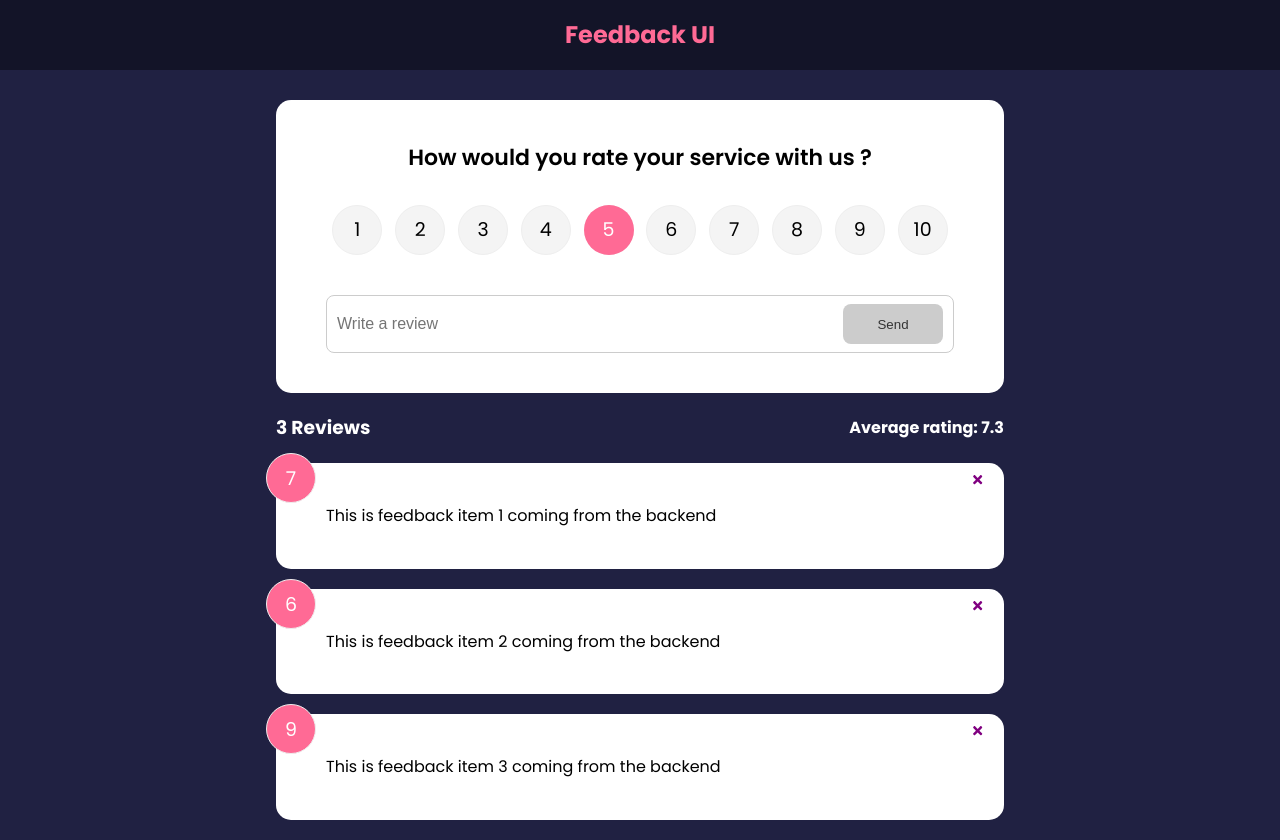
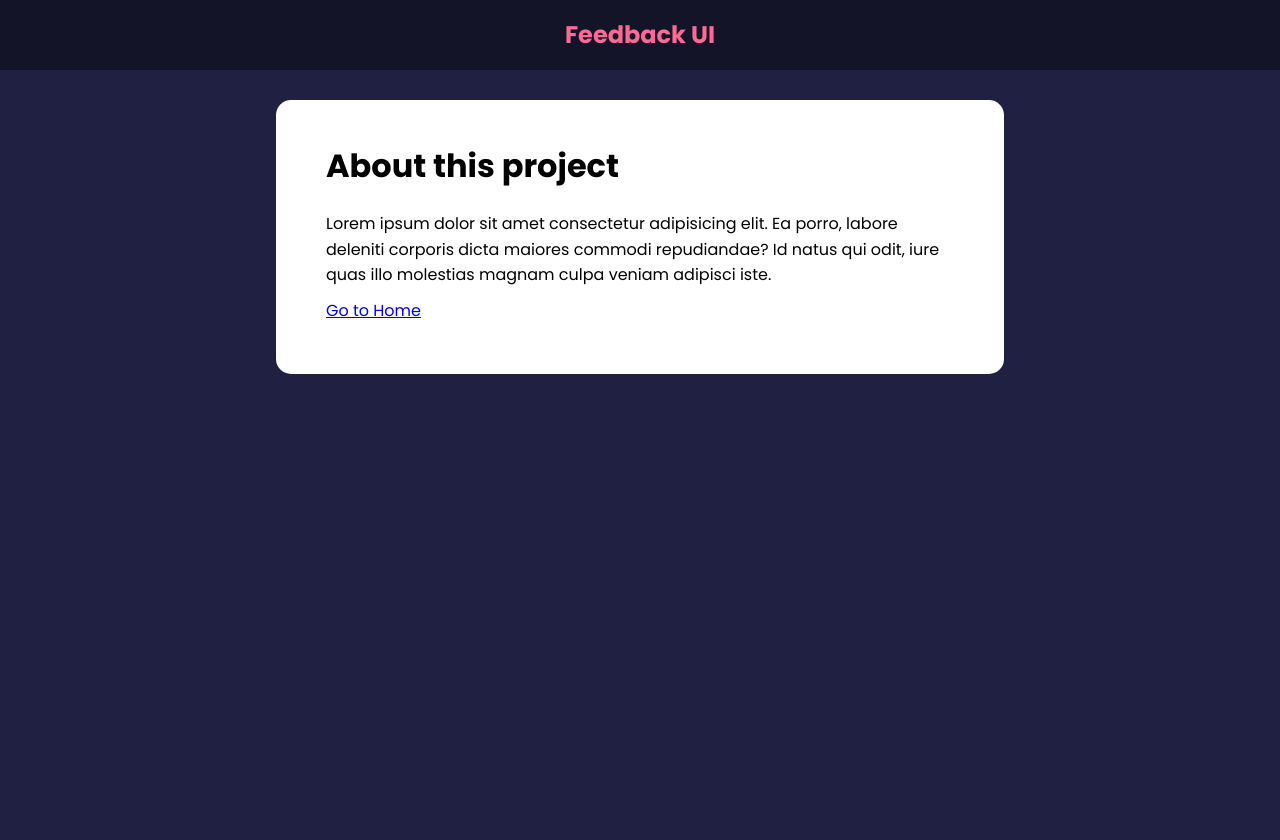
Before and after one commit to TungLungTung/react-brad-feedback-ui, a React (Create React App) app: page /about in a window 1280 px wide. After the commit the page ends 800 px from the top, so only its background shows below. Built offline with nearby package versions, Linux system fonts and the light colour scheme.

Commit message:
update to React-Router-Dom v6 using Routes, Element to render JSX

```diff
--- a/package.json
+++ b/package.json
@@ -10,6 +10,7 @@
     "react": "^17.0.2",
     "react-dom": "^17.0.2",
     "react-icons": "^4.3.1",
+    "react-router-dom": "^6.3.0",
     "react-scripts": "5.0.0",
     "uuid": "^8.3.2",
     "web-vitals": "^2.1.4"
--- a/src/App.js
+++ b/src/App.js
@@ -1,10 +1,16 @@
 import { v4 as uuidv4 } from 'uuid';
+
+/// React router v5
+import { BrowserRouter as Router, Route, Routes } from 'react-router-dom';
+
 import { useState } from 'react';
 import Header from './components/Header';
 import FeedbackList from './components/FeedbackList';
 import FeedbackData from './data/FeedbackData';
 import FeedbackStats from './components/FeedbackStats';
 import FeedbackForm from './components/FeedbackForm';
+
+import AboutPage from './pages/AboutPage';
 
 const App = () => {
   const [feedback, setFeedback] = useState(FeedbackData);
@@ -23,14 +29,28 @@ const App = () => {
   };
 
   return (
-    <>
+    <Router>
       <Header />
       <div className="container">
-        <FeedbackForm handleAdd={addFeedback} />
-        <FeedbackStats feedback={feedback} />
-        <FeedbackList feedback={feedback} handleDelete={deleteFeedback} />
+        <Routes>
+          <Route
+            path="/"
+            exact
+            element={
+              <>
+                <FeedbackForm handleAdd={addFeedback} />
+                <FeedbackStats feedback={feedback} />
+                <FeedbackList
+                  feedback={feedback}
+                  handleDelete={deleteFeedback}
+                />
+              </>
+            }
+          ></Route>
+          <Route path="/about" element={<AboutPage />} />
+        </Routes>
       </div>
-    </>
+    </Router>
   );
 };
 
--- /dev/null
+++ b/src/pages/AboutPage.jsx
@@ -0,0 +1,22 @@
+import Card from '../components/shared/Card';
+
+const AboutPage = () => {
+  return (
+    <Card>
+      <div className="about">
+        <h1>About this project</h1>
+        <p>
+          Lorem ipsum dolor sit amet consectetur adipisicing elit. Ea porro,
+          labore deleniti corporis dicta maiores commodi repudiandae? Id natus
+          qui odit, iure quas illo molestias magnam culpa veniam adipisci iste.
+        </p>
+        <p>
+          {/* LINK inside here */}
+          <a href="/">Go to Home</a>
+        </p>
+      </div>
+    </Card>
+  );
+};
+
+export default AboutPage;
```
Also changed, not shown: 1 other file (tests, documents, lock files or other folders).
